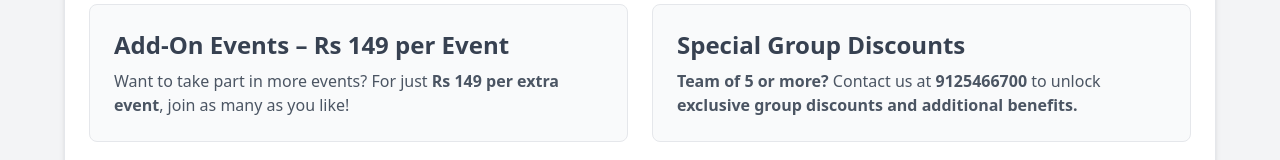
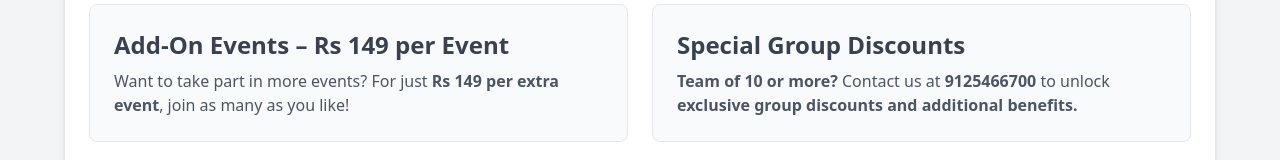
Before and after one commit to Phantom-TA/PLINTH--Registration, a React (Create React App) app in the folder frontend/: page / in a window 1280 px wide. Shown: the part 959-1119 px from the top of the page. Built offline with nearby package versions, Linux system fonts and the light colour scheme.

Commit message:
Update Introduction.jsx

```diff
--- a/frontend/src/Introduction.jsx
+++ b/frontend/src/Introduction.jsx
@@ -89,7 +89,7 @@ const HomePage = () => {
             <div className="p-6 bg-gray-50 rounded-lg border hover:shadow-lg transition-shadow">
               <h3 className="text-2xl font-bold text-gray-700">Special Group Discounts</h3>
               <p className="mt-2 text-gray-600">
-                <b>Team of 5 or more?</b> Contact us at <b>9125466700</b> to unlock <b>exclusive group discounts and additional benefits.</b>
+                <b>Team of 10 or more?</b> Contact us at <b>9125466700</b> to unlock <b>exclusive group discounts and additional benefits.</b>
               </p>
             </div>
           </div>
```
